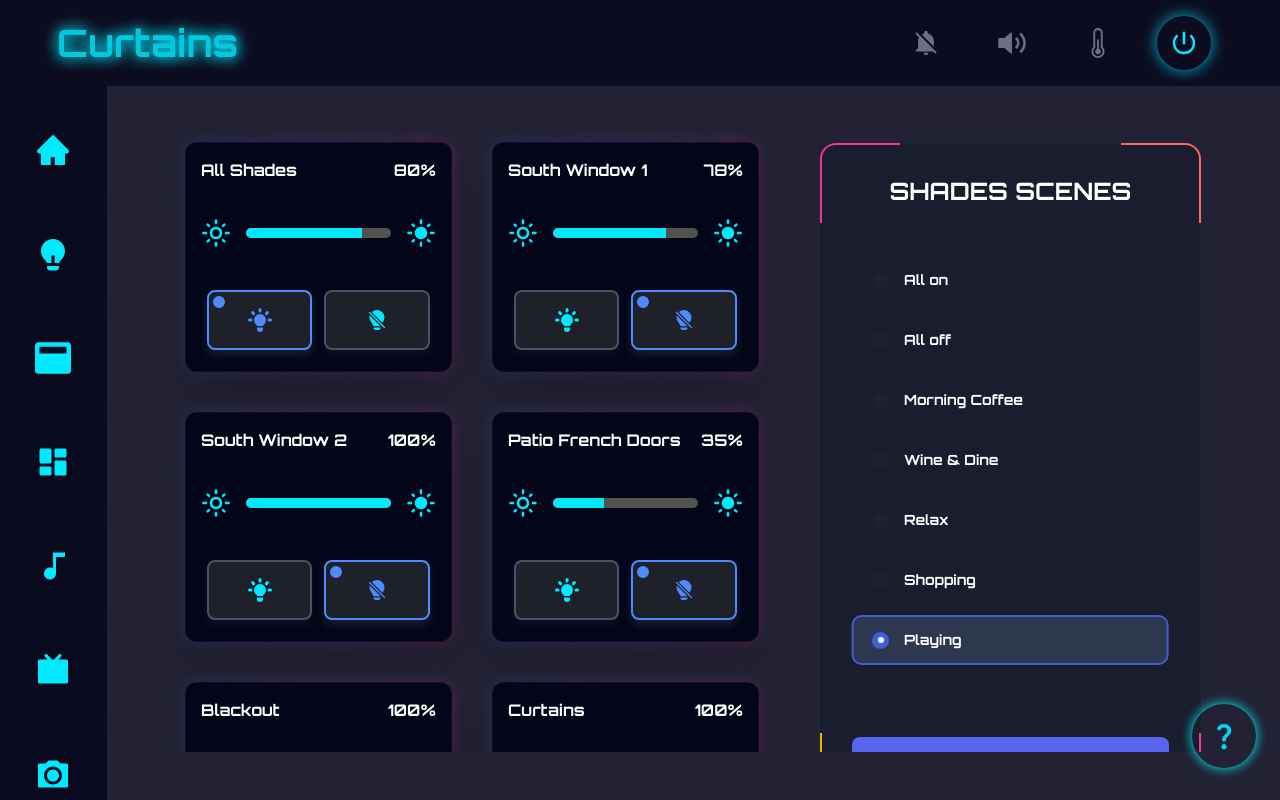
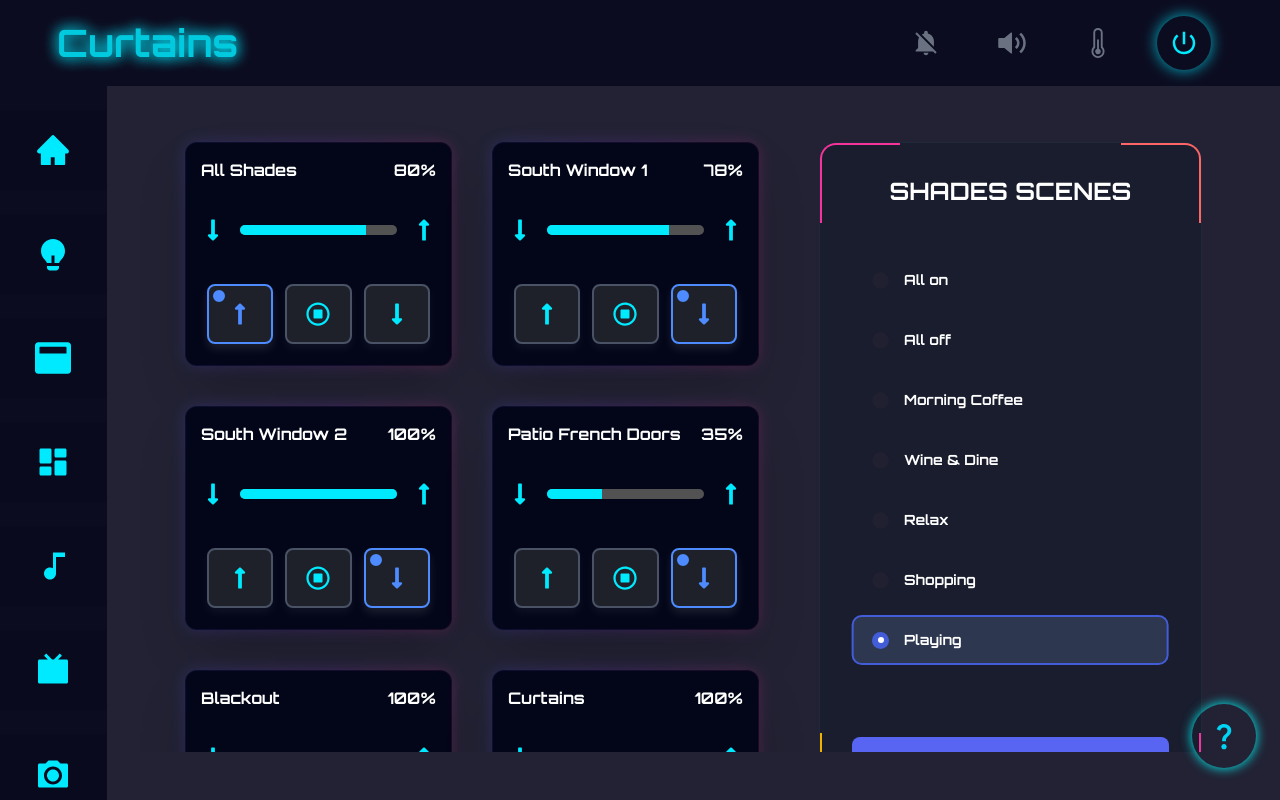
Before and after one commit to luckyboy2790/smart-home-ui-complete, a React (Vite) app: page /curtains in a window 1280 px wide. Built offline with nearby package versions, Linux system fonts and the light colour scheme.

Commit message:
fix: update curtain card buttons

```diff
--- a/src/pages/Curtains/components/CurtainSlider.tsx
+++ b/src/pages/Curtains/components/CurtainSlider.tsx
@@ -1,5 +1,5 @@
 import styled from "styled-components";
-import { MdOutlineLightMode, MdLightMode } from "react-icons/md";
+import { FaLongArrowAltDown, FaLongArrowAltUp } from "react-icons/fa";
 
 const Slider = ({
   value,
@@ -10,7 +10,7 @@ const Slider = ({
 }) => {
   return (
     <StyledWrapper>
-      <MdOutlineLightMode />
+      <FaLongArrowAltDown className="text-2xl" />
       <label className="slider">
         <input
           type="range"
@@ -21,7 +21,7 @@ const Slider = ({
           onChange={(e) => onChange(Number(e.target.value))}
         />
       </label>
-      <MdLightMode />
+      <FaLongArrowAltUp className="text-2xl" />
     </StyledWrapper>
   );
 };
--- a/src/pages/Curtains/components/CurtainSwitch.tsx
+++ b/src/pages/Curtains/components/CurtainSwitch.tsx
@@ -1,6 +1,9 @@
 import styled from "styled-components";
-import { HiLightBulb } from "react-icons/hi";
-import { BsFillLightbulbOffFill } from "react-icons/bs";
+import {
+  FaLongArrowAltDown,
+  FaLongArrowAltUp,
+  FaRegStopCircle,
+} from "react-icons/fa";
 
 const Radio = ({
   selectedValue,
@@ -23,7 +26,19 @@ const Radio = ({
             onChange={() => onChange("on")}
           />
           <span className="radio-tile">
-            <HiLightBulb />
+            <FaLongArrowAltUp className="text-2xl" />
+          </span>
+        </label>
+        <label>
+          <input
+            className="radio-input"
+            type="radio"
+            name={groupName}
+            checked={selectedValue === "stop"}
+            onChange={() => onChange("stop")}
+          />
+          <span className="radio-tile">
+            <FaRegStopCircle className="text-2xl" />
           </span>
         </label>
         <label>
@@ -35,7 +50,7 @@ const Radio = ({
             onChange={() => onChange("off")}
           />
           <span className="radio-tile">
-            <BsFillLightbulbOffFill className="text-xl" />
+            <FaLongArrowAltDown className="text-2xl" />
           </span>
         </label>
       </div>
```
